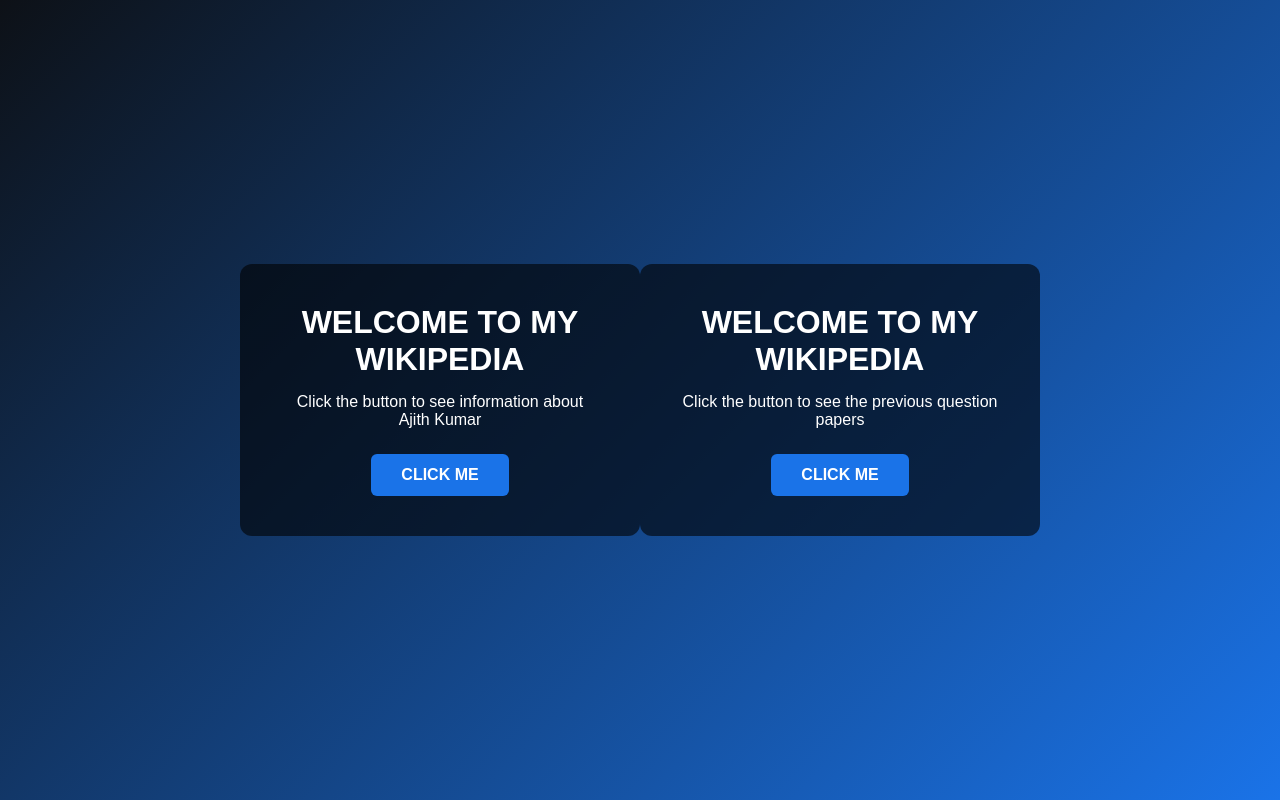
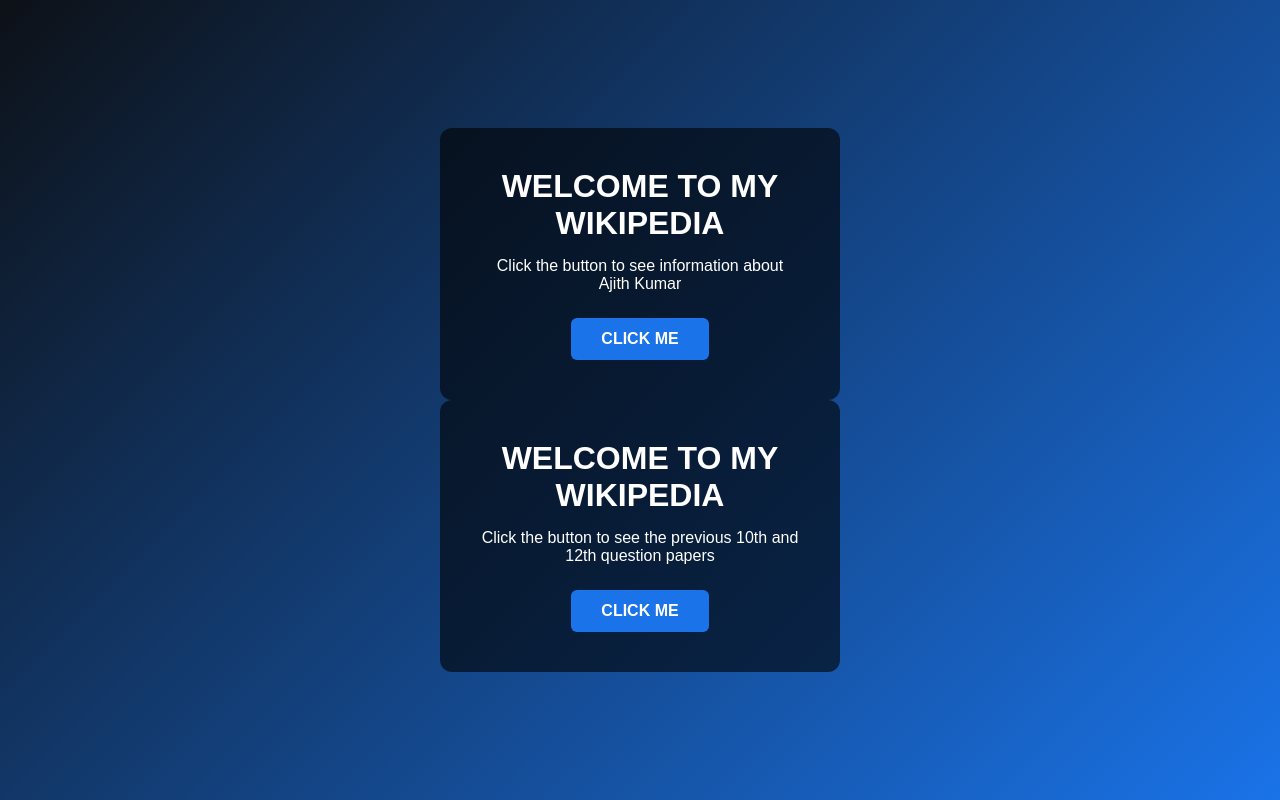
Before and after one commit to kishore16829/infoall, a plain HTML site: page index.html in a window 1280 px wide. Drawn offline with Linux system fonts and the light colour scheme.

Commit message:
Add files via upload

```diff
--- a/index.html
+++ b/index.html
@@ -10,23 +10,23 @@
 </head>
 <body>
 
-    <div class="container">
+    <div class="main">
+        <div class="container">
         <h1 id="website">WELCOME TO MY WIKIPEDIA</h1>
         <p>Click the button to see information about Ajith Kumar</p>
 
         <!-- Button link -->
         <a href="new.html" class="btn">CLICK ME</a>
     </div>
-
+    <div class="container">
+        <h1 id="website">WELCOME TO MY WIKIPEDIA</h1>
+        <p>Click the button to see the previous 10th and 12th question papers</p>
+        <!-- Button link -->
+        <a href="main.html" class="btn">CLICK ME</a>
+        </div>
+        </div>
     <!-- JavaScript -->
     <script src="new.js"></script>
-    <div class="container">
-        <h1 id="website">WELCOME TO MY WIKIPEDIA</h1>
-        <p>Click the button to see the previous question papers</p>
-
-        <!-- Button link -->
-        <a href="main.html" class="btn">CLICK ME</a>
-    </div>
 
 </body>
 </html>
```
